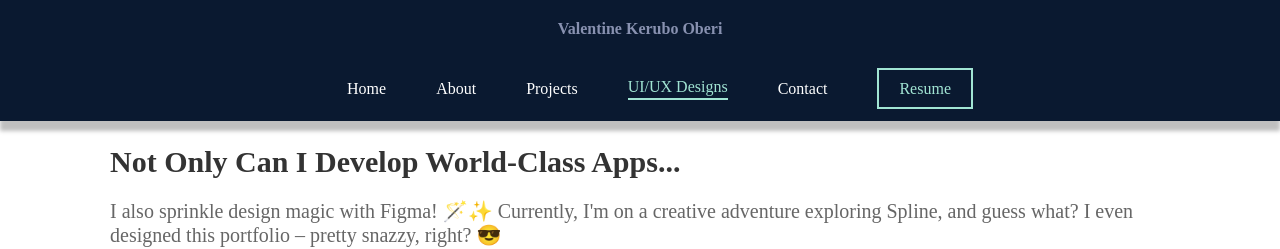
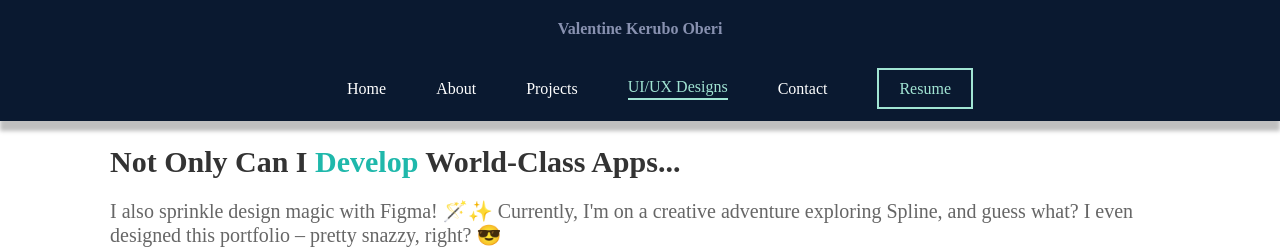
Before and after one commit to Vkerubo/my-portolio, a React (Create React App) app: page /ui-ux in a window 1280 px wide. Shown: the top 249 px of the page. Built offline with nearby package versions, Linux system fonts and the light colour scheme.

Commit message:
render develop text

```diff
--- a/src/components/UI/UI-UX.js
+++ b/src/components/UI/UI-UX.js
@@ -46,15 +46,15 @@ function UiUx() {
     <MainContainer>
       <Navbar />
       <Content>
-        <Title>Not Only Can I Develop World-Class Apps...</Title>
+        <Title>
+          Not Only Can I <DevelopText>Develop</DevelopText> World-Class Apps...
+        </Title>
         <Text>
           I also sprinkle design magic with Figma! 🪄✨ Currently, I'm on a
           creative adventure exploring Spline, and guess what? I even designed
           this portfolio – pretty snazzy, right? 😎
         </Text>
-        <Text>
-          Take a glimpse of some designs I've created;
-        </Text>
+        <Text>Take a glimpse of some designs I've created;</Text>
       </Content>
       <Footer />
     </MainContainer>
```
